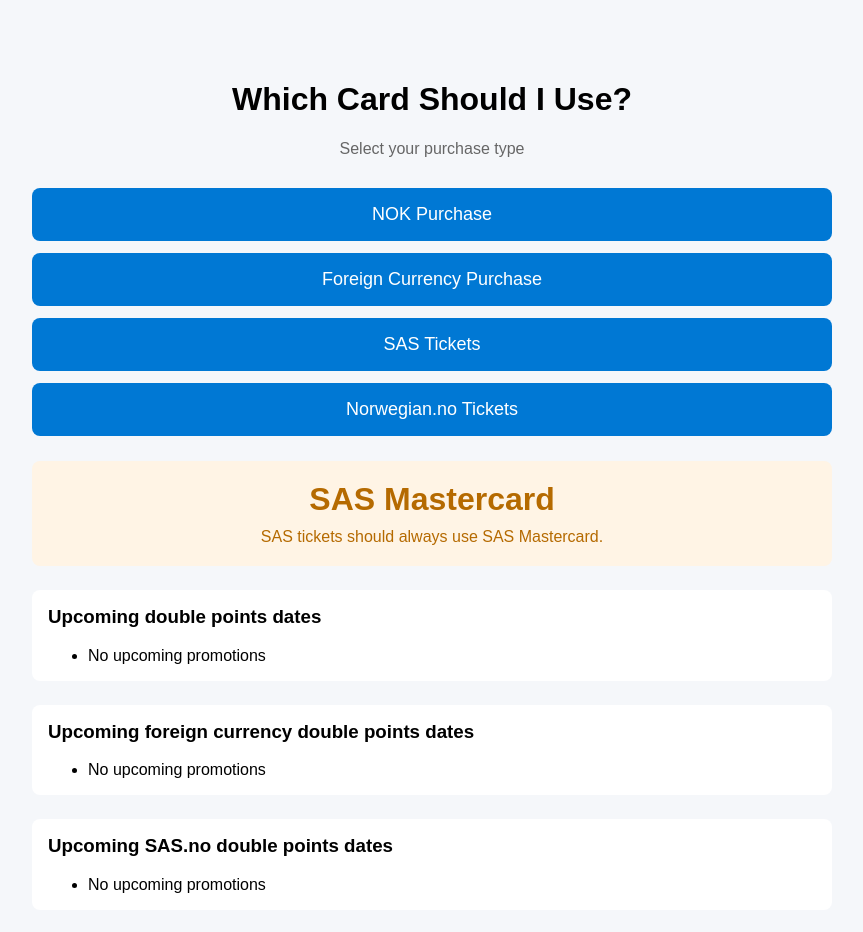
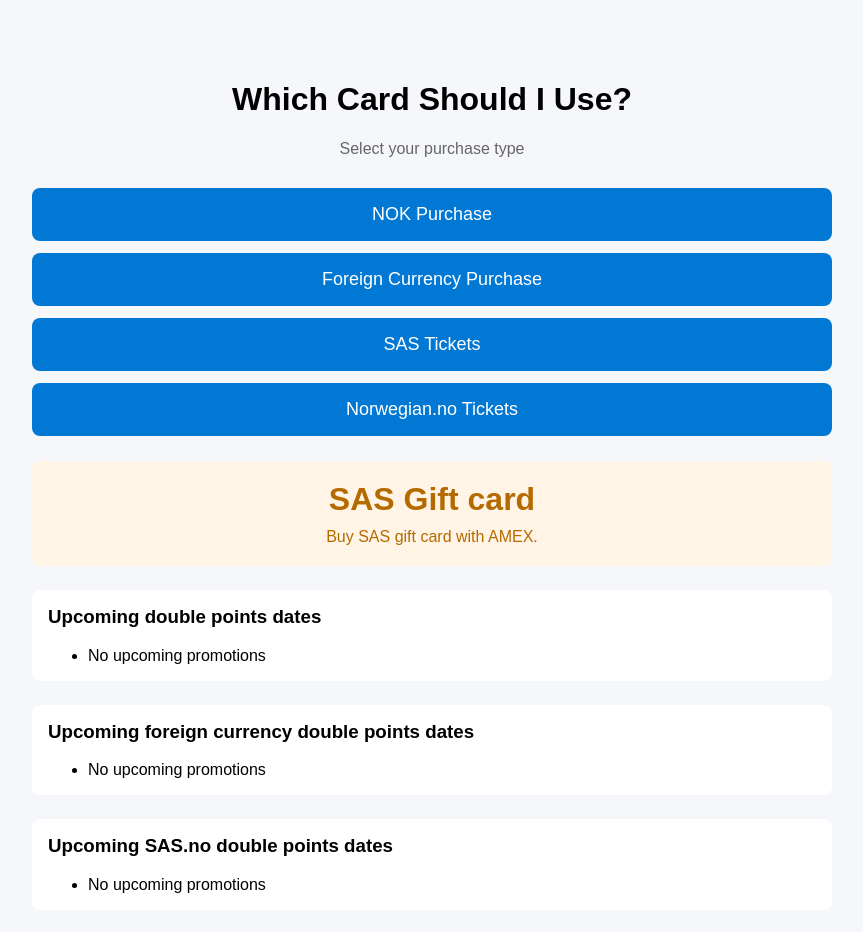
Before and after one commit to adamchengtkc/cardSelector, a plain HTML site: page index.html in a window 1280 px wide. Both pictures are taken after a click on the button "SAS Tickets". Shown: the whole page, without its empty margins (208-1071 px from the left). Drawn offline with Linux system fonts and the light colour scheme.

Commit message:
Update SAS card type and promotion messages

```diff
--- a/index.html
+++ b/index.html
@@ -218,15 +218,15 @@
 
     } else if (type === "sas") {
 
-        card = "SAS Mastercard";
+        card = "SAS Gift card";
 
         const active =
             isWithinPeriods(doublePointPeriods) ||
             isWithinPeriods(doublePointPeriodsSAS);
 
         reason = active
-            ? "Active SAS.no double-points promotion."
-            : "SAS tickets should always use SAS Mastercard.";
+            ? "Buy SAS gift card with SAS Mastercard."
+            : "Buy SAS gift card with AMEX.";
 
     } else if (type === "norwegian") {
 
```
